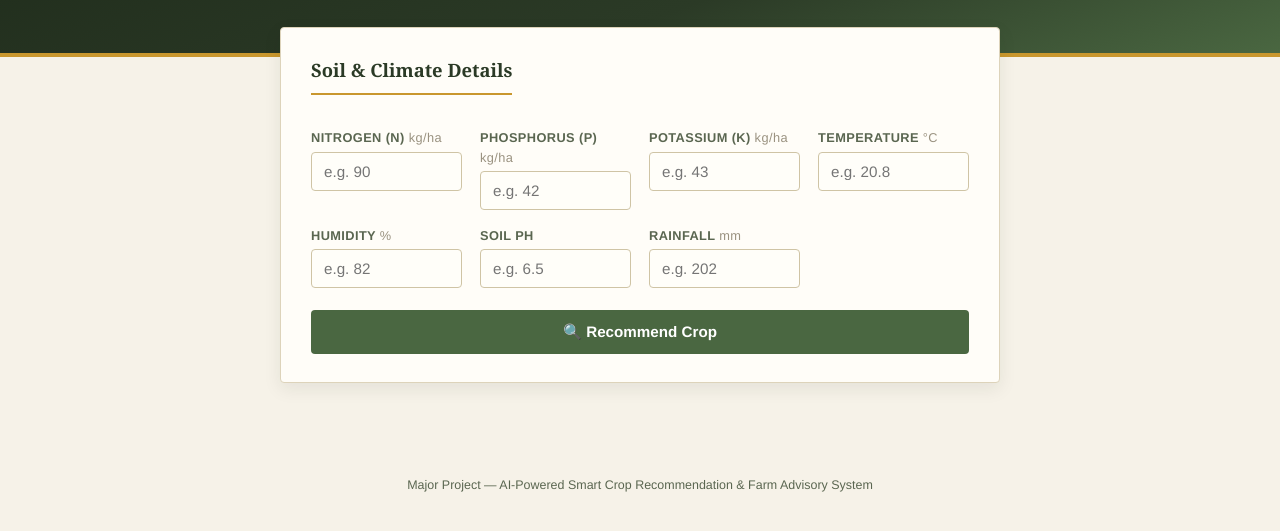
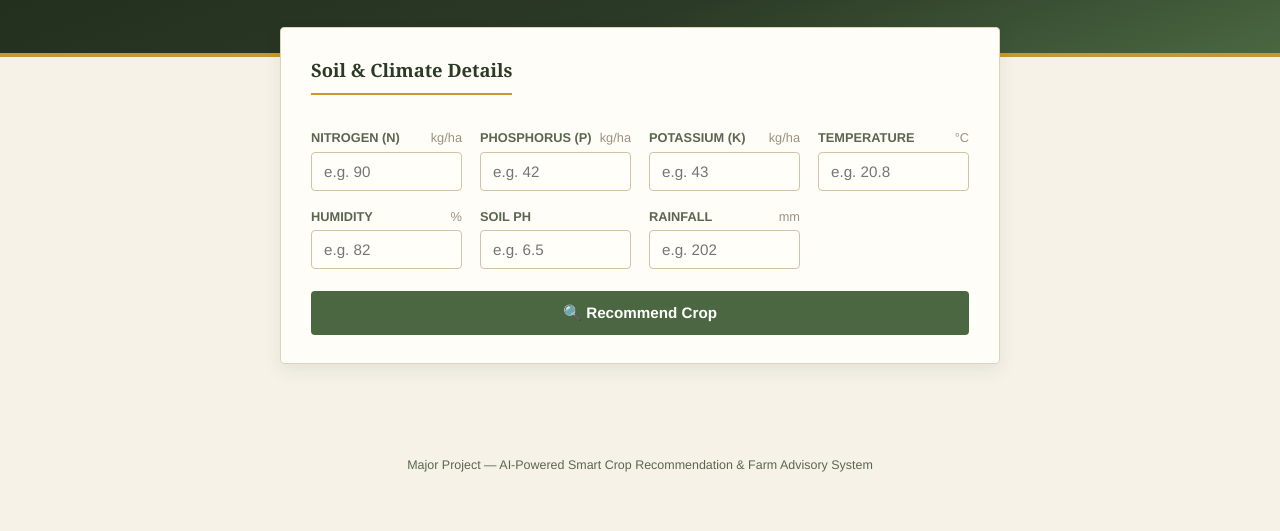
Before and after one commit to faisalkhan02/smart-crop-recommendation-system, a plain HTML site: page frontend/index.html in a window 1280 px wide. Shown: the part 137-668 px from the top of the page. Drawn offline with Linux system fonts and the light colour scheme.

Commit message:
Fix label alignment

```diff
--- a/frontend/style.css
+++ b/frontend/style.css
@@ -84,7 +84,7 @@ main {
   font-family: 'Helvetica Neue', Arial, sans-serif;
 }
 
-.field label {
+/* .field label {
   font-size: 0.8rem;
   font-weight: 600;
   color: var(--ink-soft);
@@ -96,6 +96,24 @@ main {
   font-weight: 400;
   text-transform: none;
   color: #9a9280;
+} */
+
+.field label {
+    display: flex;
+    justify-content: space-between;
+    align-items: center;
+    gap: 8px;
+    font-size: 0.8rem;
+    font-weight: 600;
+    color: var(--ink-soft);
+    text-transform: uppercase;
+}
+
+.field label span {
+    white-space: nowrap;
+    font-weight: 400;
+    color: #9a9280;
+    text-transform: none;
 }
 
 .field input {
```
